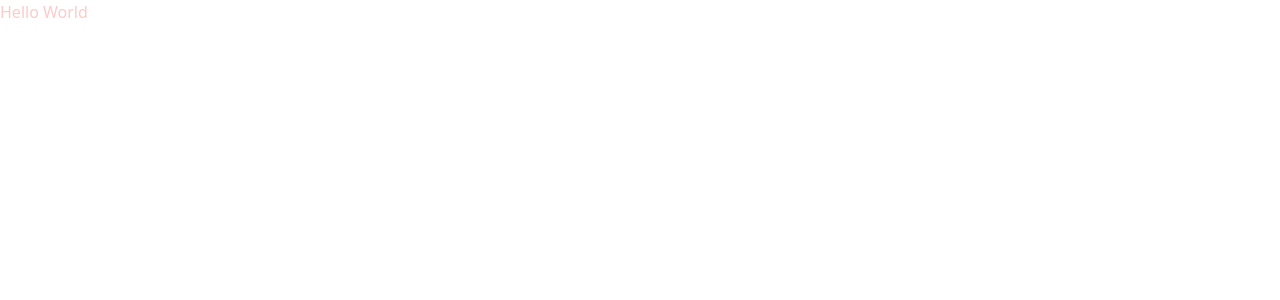
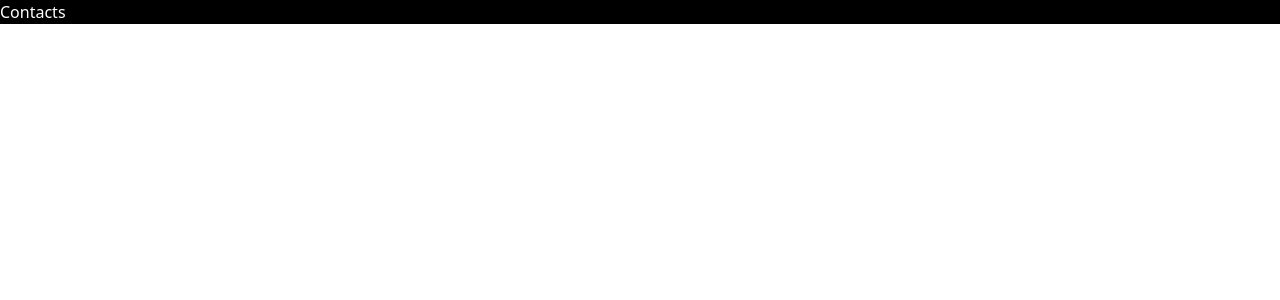
Before and after one commit to searxh/Stars-GFX, a React (Create React App) app: page / in a window 1280 px wide. Shown: the top 300 px of the page. Built offline with nearby package versions, Linux system fonts and the light colour scheme.

Commit message:
added react-router-dom

```diff
--- a/package.json
+++ b/package.json
@@ -12,8 +12,8 @@
     "@types/react-dom": "^18.0.9",
     "react": "^18.2.0",
     "react-dom": "^18.2.0",
+    "react-router-dom": "^6.4.4",
     "react-scripts": "5.0.1",
-    "typescript": "^4.9.3",
     "web-vitals": "^2.1.4"
   },
   "scripts": {
@@ -41,6 +41,7 @@
     ]
   },
   "devDependencies": {
-    "tailwindcss": "^3.2.4"
+    "tailwindcss": "^3.2.4",
+    "typescript": "^4.9.3"
   }
 }
--- a/src/App.tsx
+++ b/src/App.tsx
@@ -1,10 +1,12 @@
 import React from "react";
+import { Routes, Route } from "react-router-dom";
+import Contacts from "./pages/Contacts";
 
 function App() {
 	return (
-		<div>
-			<div className="text-red-200">Hello World</div>
-		</div>
+		<Routes>
+			<Route path="/" element={<Contacts />} />
+		</Routes>
 	);
 }
 
--- a/src/index.tsx
+++ b/src/index.tsx
@@ -1,16 +1,19 @@
-import React from 'react';
-import ReactDOM from 'react-dom/client';
-import './index.css';
-import App from './App';
-import reportWebVitals from './reportWebVitals';
+import React from "react";
+import ReactDOM from "react-dom/client";
+import "./index.css";
+import App from "./App";
+import reportWebVitals from "./reportWebVitals";
+import { BrowserRouter } from "react-router-dom";
 
 const root = ReactDOM.createRoot(
-  document.getElementById('root') as HTMLElement
+	document.getElementById("root") as HTMLElement
 );
 root.render(
-  <React.StrictMode>
-    <App />
-  </React.StrictMode>
+	<React.StrictMode>
+		<BrowserRouter>
+			<App />
+		</BrowserRouter>
+	</React.StrictMode>
 );
 
 // If you want to start measuring performance in your app, pass a function
--- /dev/null
+++ b/src/pages/Contacts.tsx
@@ -0,0 +1,7 @@
+import React from "react";
+
+const Contacts = () => {
+	return <div className="bg-black text-white">Contacts</div>;
+};
+
+export default Contacts;
```
Also changed, not shown: src/logo.svg (deleted), 1 other file (tests, documents, lock files or other folders).
